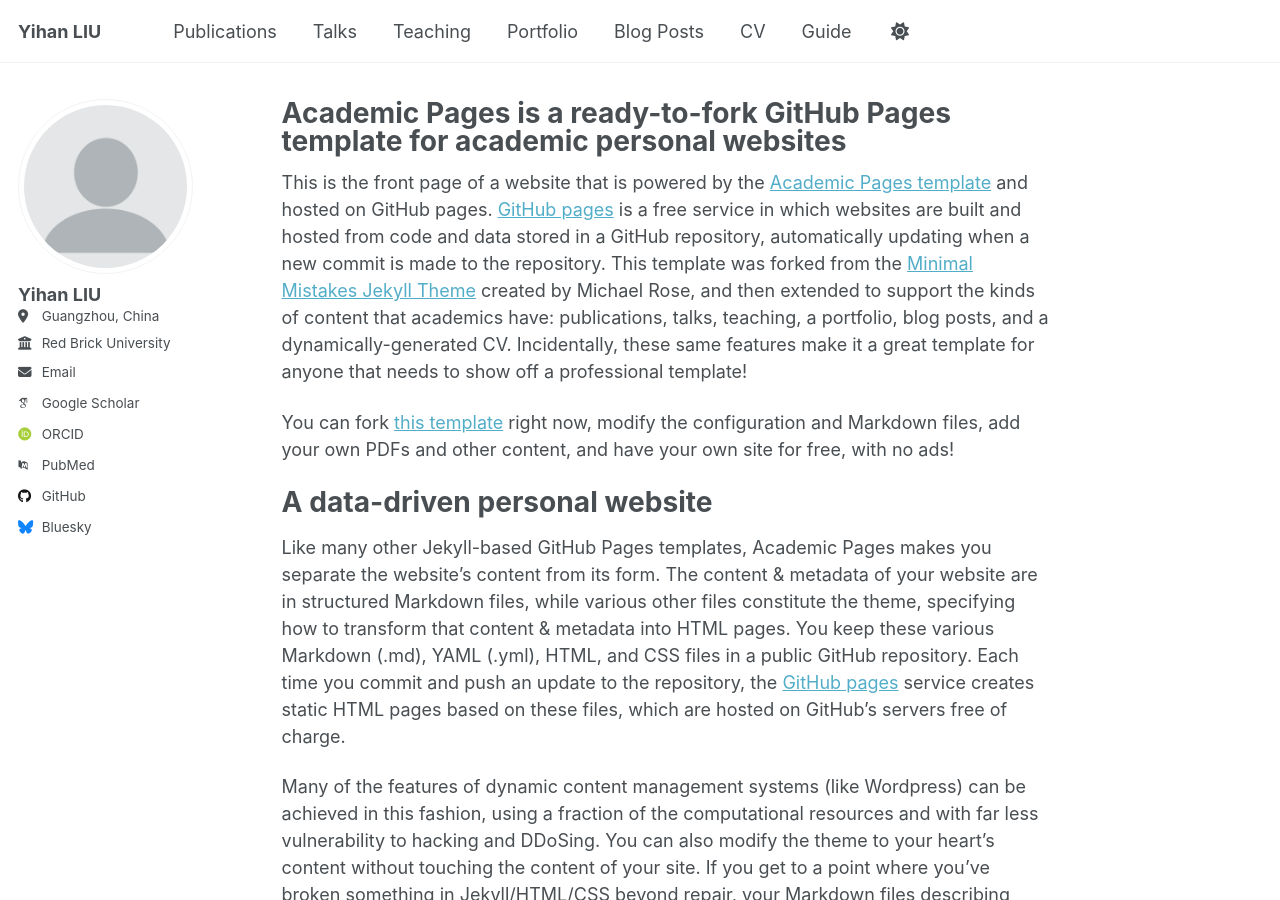
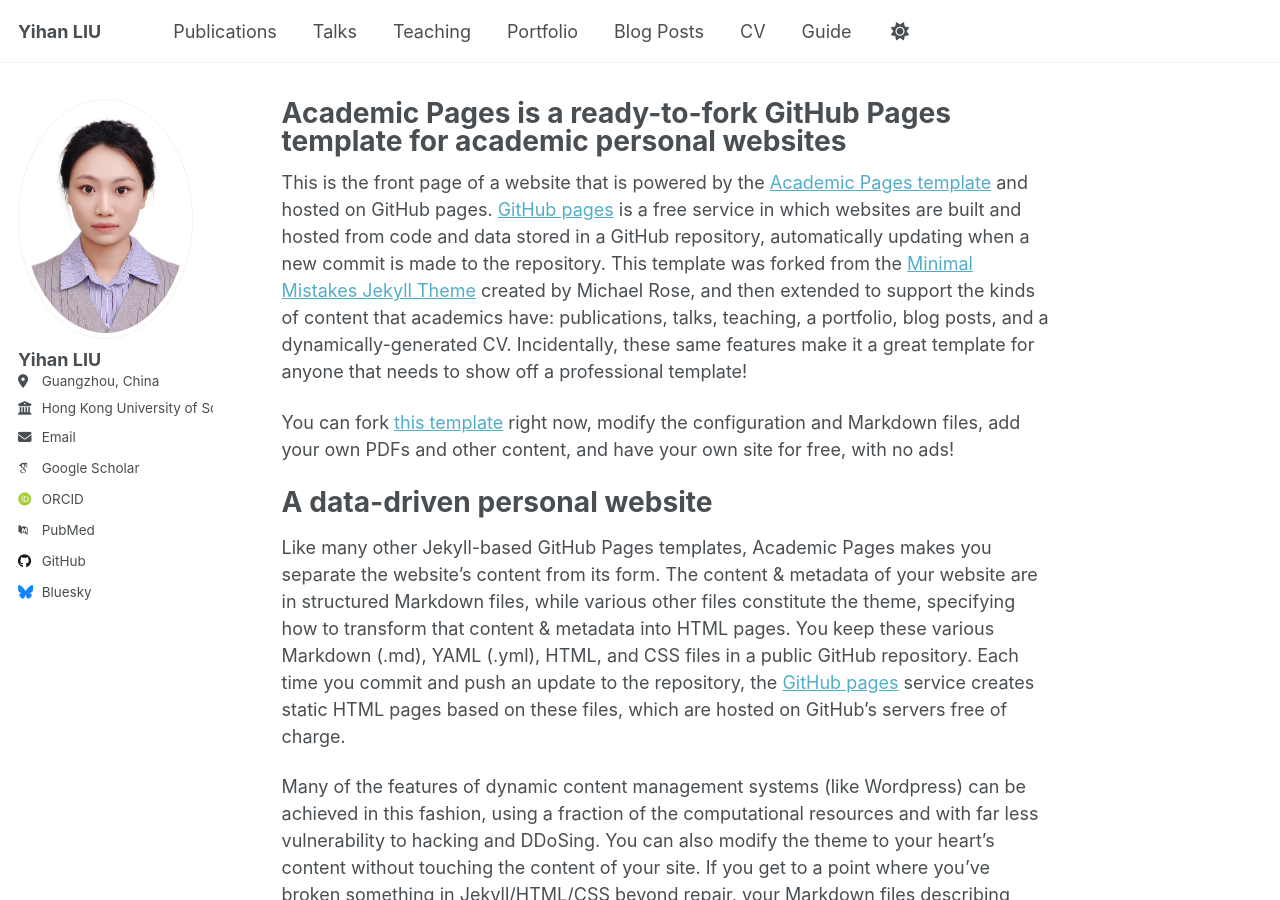
Before and after one commit to lyh829/lyh829.github.io, a Jekyll site: the page built from _pages/about.md, in a window 1280 px wide and 900 px high. Built offline with Jekyll 4.4.1, drawn with Linux system fonts in a browser that asks for light colours; some web fonts are replaced; a script that is not in the unit is left out.

Commit message:
Update _config.yml

```diff
--- a/_config.yml
+++ b/_config.yml
@@ -23,10 +23,10 @@ repository               : "academicpages/academicpages.github.io"
 #               Additional customization can be done by editing /_includes/author-profile.html
 author:
   # Biographic information
-  avatar           : "profile.png"
+  avatar           : "photo_lyh.JPG"
   name             : "Yihan LIU"
   location         : "Guangzhou, China"
-  employer         : "Red Brick University"
+  employer         : "Hong Kong University of Science and Technoloy(Guangzhou)"
   uri              : # URL
   email            : "yliu135@connect.hkust-gz.edu.cn"
 
```
